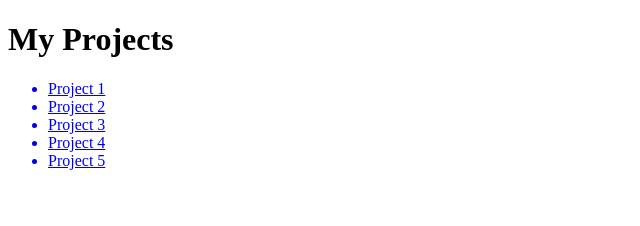
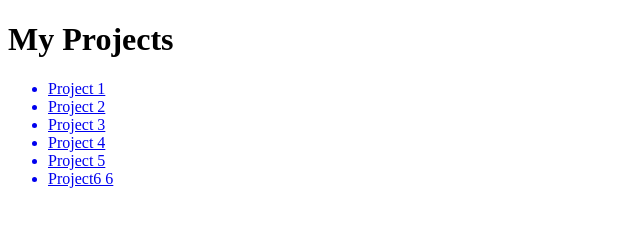
Before and after one commit to danyellehernandez/danyellehernandez.github.io, a plain HTML site: page index.html in a window 1280 px wide. Shown: the full height of the page, 0-640 px from the left. Drawn offline with Linux system fonts and the light colour scheme.

Commit message:
Update index.html

```diff
--- a/index.html
+++ b/index.html
@@ -17,6 +17,7 @@
       <a href="project3.html"><li>Project 3</li></a>
       <a href="projectgallery/project4.html"><li>Project 4</li></a>
       <a href="tables/project5.html"><li>Project 5</li></a>
+      <a href="project6/project6.html"><li>Project6 6</li></a>
     </ul>
 
   </body>
```
